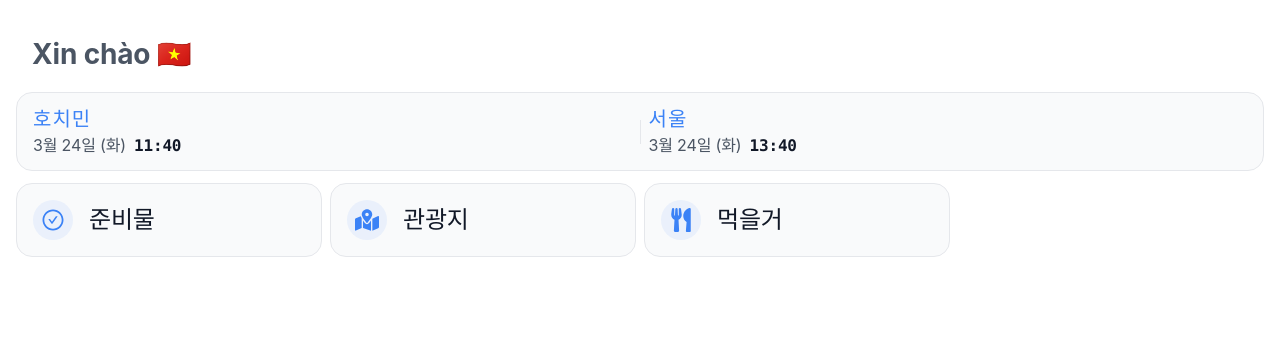
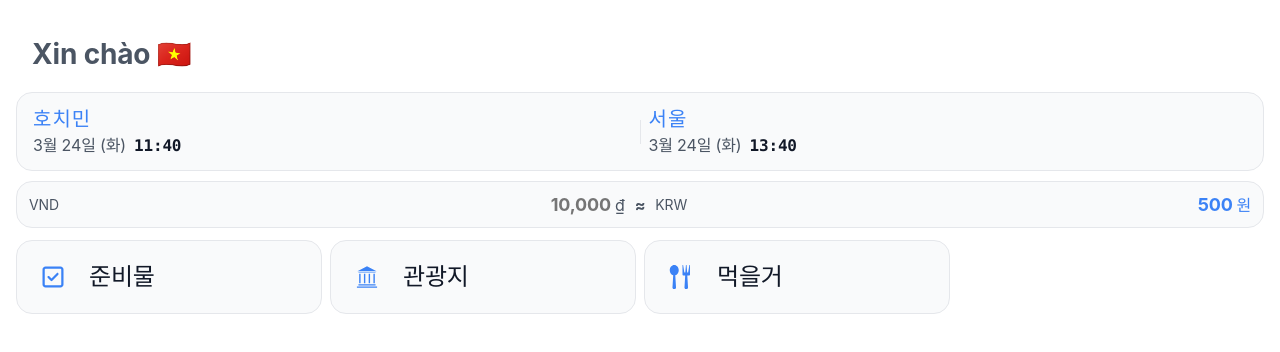
Before and after one commit to gowildyj/guidebook, a React (Vite) app: page / in a window 1280 px wide. Shown: the top 352 px of the page. Built offline with nearby package versions, Linux system fonts and the light colour scheme.

Commit message:
환율 컴포넌트

```diff
--- /dev/null
+++ b/src/components/Currency.jsx
@@ -0,0 +1,45 @@
+import React, { useState } from "react";
+import styles from "./Currency.module.css";
+
+const Currency = ({ overview }) => {
+  const [amount, setAmount] = useState("");
+
+  const handleInputChange = (e) => {
+    const value = e.target.value.replace(/[^0-9]/g, "");
+    setAmount(value);
+  };
+
+  const numericAmount = amount === "" ? 0 : Number(amount);
+  const converted = (numericAmount * overview.rate).toLocaleString("ko-KR", {
+    maximumFractionDigits: 0,
+  });
+
+  return (
+    <div className={styles.container}>
+      <div className={styles.inputGroup}>
+        <span className={styles.flag}>VND</span>
+        <input
+          className={styles.input}
+          type="text"
+          value={amount.replace(/\B(?=(\d{3})+(?!\d))/g, ",")}
+          onChange={handleInputChange}
+          placeholder="10,000"
+          inputMode="numeric"
+        />
+        <span className={styles.unitText}>₫</span>
+      </div>
+
+      <div className={styles.arrow}>≈</div>
+
+      <div className={styles.resultGroup}>
+        <span className={styles.flag}>KRW</span>
+        <div className={styles.result}>
+          {numericAmount > 0 ? converted : 500}
+          <span className={styles.unitText}> 원</span>
+        </div>
+      </div>
+    </div>
+  );
+};
+
+export default Currency;
--- /dev/null
+++ b/src/components/Currency.module.css
@@ -0,0 +1,58 @@
+.container {
+  display: flex;
+  align-items: center;
+  justify-content: space-between;
+  background-color: var(--bg-sub);
+  padding: var(--padding-sm);
+  border-radius: var(--border-radius);
+  border: 1px solid var(--border);
+  margin-top: var(--margin-md);
+}
+
+.inputGroup,
+.resultGroup {
+  display: flex;
+  align-items: center;
+  gap: var(--gap-sm);
+  flex: 1;
+  min-width: 0;
+}
+
+.flag {
+  font-size: var(--font-xs);
+}
+
+.input {
+  all: unset;
+  width: 100%;
+  font-size: var(--font-md);
+  font-weight: var(--font-weight);
+  color: var(--text-h);
+  text-align: right;
+  /* overflow: hidden; */
+  word-break: break-all;
+}
+
+.result {
+  width: 100%;
+  font-size: var(--font-md);
+  font-weight: var(--font-weight);
+  color: var(--accent);
+  text-align: right;
+  /* white-space: nowrap; */
+  word-break: break-all;
+}
+
+.unitText {
+  font-size: var(--font-sm);
+  color: var(--text-p);
+  /* min-width: 20px; */
+}
+
+.arrow {
+  padding: 0 10px;
+  color: var(--text);
+  font-weight: var(--font-weight);
+}
+
+/**/
--- a/src/components/DualTime.module.css
+++ b/src/components/DualTime.module.css
@@ -2,23 +2,23 @@
   display: flex;
   align-items: center;
   background: var(--bg-sub);
-  padding: var(--padding-inner);
+  padding: var(--padding-md);
   border-radius: var(--border-radius);
   border: 1px solid var(--border);
-  margin-top: 12px;
-  gap: var(--gap);
+  margin-top: var(--margin-lg);
+  gap: var(--gap-md);
 }
 
 .clockItem {
   flex: 1;
   display: flex;
   flex-direction: column;
-  gap: var(--gap);
+  gap: var(--gap-md);
 }
 
 .cityTag {
   font-size: var(--font-lg);
-  font-weight: 800;
+  font-weight: var(--font-weight);
   color: var(--accent);
   letter-spacing: 0.05em;
 }
@@ -26,12 +26,12 @@
 .timeWrap {
   display: flex;
   align-items: baseline;
-  gap: var(--gap);
+  gap: var(--gap-md);
 }
 
 .time {
   font-size: var(--font-sm);
-  font-weight: 700;
+  font-weight: var(--font-weight);
   color: var(--text-h);
   font-family: var(--mono);
 }
--- a/src/components/IconCard.module.css
+++ b/src/components/IconCard.module.css
@@ -2,7 +2,7 @@
   background-color: var(--bg-sub);
   border: 1px solid var(--border);
   border-radius: var(--border-radius);
-  padding: var(--padding-inner);
+  padding: var(--padding-md);
   display: flex;
   gap: var(--gap-lg);
   overflow: hidden;
@@ -34,14 +34,14 @@
 .cardContent {
   display: flex;
   flex-direction: column;
-  gap: var(--gap);
+  gap: var(--gap-md);
   flex: 1;
   /* text-align: center; */
 }
 
 .title {
   font-size: var(--font-xl);
-  font-weight: 600;
+  font-weight: var(--font-weight);
   color: var(--text-h);
   margin: 0;
 }
@@ -49,7 +49,7 @@
 .iconWrapper {
   width: 40px;
   height: 40px;
-  background-color: var(--accent-bg);
+  /* background-color: var(--accent-bg); */
   border-radius: 50%;
   display: flex;
   justify-content: center;
--- a/src/components/ImageCard.module.css
+++ b/src/components/ImageCard.module.css
@@ -2,13 +2,13 @@
   background-color: var(--bg-sub);
   border: 1px solid var(--border);
   border-radius: var(--border-radius);
-  /* padding: var(--padding-inner); */
+  /* padding: var(--padding-md); */
   display: flex;
   flex-direction: column;
   justify-content: flex-start;
   align-items: stretch;
   text-align: center;
-  gap: var(--gap);
+  gap: var(--gap-md);
   overflow: hidden;
   transition: all 0.25s cubic-bezier(0.4, 0, 0.2, 1);
 }
@@ -24,20 +24,20 @@
   /* justify-content: center;
   align-items: center;
   text-align: center; */
-  gap: var(--gap);
-  padding-bottom: var(--padding-inner-sm);
+  gap: var(--gap-md);
+  padding-bottom: var(--padding-sm);
 }
 
 .title {
   font-size: var(--font-lg);
-  font-weight: 600;
+  font-weight: var(--font-weight);
   color: var(--text-h);
   margin: 0;
 }
 
 .description {
   font-size: var(--font-md);
-  font-weight: 500;
+  font-weight: var(--font-weight);
   color: var(--text);
 }
 
--- a/src/data/common/menuData.js
+++ b/src/data/common/menuData.js
@@ -1,27 +1,31 @@
 import { AiOutlineCheckCircle } from "react-icons/ai";
 import { FaMapMarkedAlt, FaUtensils } from "react-icons/fa";
 import { MdOutlineCurrencyExchange } from "react-icons/md";
+
+import { FaRegSquareCheck } from "react-icons/fa6";
+import { GiGreekTemple } from "react-icons/gi";
+import { ImSpoonKnife } from "react-icons/im";
 
 export const menuData = [
   {
     id: 1,
     title: "준비물",
     description: "빠진 물건 없이 꼼꼼하게!",
-    icon: AiOutlineCheckCircle,
+    icon: FaRegSquareCheck,
     path: "/checklist",
   },
   {
     id: 2,
     title: "관광지",
     description: "호치민 & 붕따오 필수 코스",
-    icon: FaMapMarkedAlt,
+    icon: GiGreekTemple,
     path: "/places",
   },
   {
     id: 3,
     title: "먹을거",
     description: "현지인이 추천하는 맛집",
-    icon: FaUtensils,
+    icon: ImSpoonKnife,
     path: "/food",
   },
 ];
--- a/src/data/trip/trip_2026_04_vn/overview.js
+++ b/src/data/trip/trip_2026_04_vn/overview.js
@@ -1,8 +1,12 @@
 export const overview = {
+  country: "베트남",
   destination: "베트남(호치민, 붕따오)",
   startDate: "2026-04-11",
   endDate: "2026-04-16",
   timeZone: "Asia/Ho_Chi_Minh",
   locationName: "호치민",
   hello: "Xin chào 🇻🇳",
+  currency: "VND",
+  rate: 0.05,
+  locale: "vi-VN",
 };
--- a/src/pages/Home.jsx
+++ b/src/pages/Home.jsx
@@ -5,6 +5,7 @@ import { tripData } from "@/data";
 import ImageCard from "@/components/ImageCard";
 import IconCard from "@/components/IconCard";
 import DualTime from "@/components/DualTime";
+import Currency from "@/components/Currency";
 
 const Home = () => {
   const { menuData, overview } = tripData;
@@ -16,6 +17,7 @@ const Home = () => {
           <span>{overview.hello}</span>
         </h1>
         <DualTime overview={overview} />
+        <Currency overview={overview} />
       </header>
 
       <div className={styles.menuContainer}>
--- a/src/pages/Home.module.css
+++ b/src/pages/Home.module.css
@@ -1,14 +1,14 @@
 /* Home.module.css */
 
 .container {
-  padding: var(--padding-inner);
+  padding: var(--padding-md);
 }
 
 .menuContainer {
   display: grid;
   grid-template-columns: repeat(2, 1fr);
   align-items: stretch;
-  gap: var(--gap);
+  gap: var(--gap-md);
 }
 
 /* 태블릿 이상 */
@@ -27,11 +27,11 @@
 
 /**/
 .menuHeader {
-  padding: var(--padding-inner-sm) 0;
+  padding: var(--padding-sm) 0;
 }
 
 .menuTitle {
   font-size: var(--font-xxl);
-  font-weight: bold;
-  padding: var(--padding-inner-sm) var(--padding-inner);
+  font-weight: var(--font-weight);
+  padding: var(--padding-sm) var(--padding-md);
 }
--- a/src/styles/variables.css
+++ b/src/styles/variables.css
@@ -1,9 +1,16 @@
 :root {
-  --padding-inner: 16px;
-  --padding-inner-sm: 12px;
+  --padding-md: 16px;
+  --padding-sm: 12px;
 
-  --gap: 8px;
+  --margin-sm: 8px;
+  --margin-md: 10px;
+  --margin-lg: 12px;
+
+  --gap-sm: 4px;
+  --gap-md: 8px;
   --gap-lg: 16px;
+
+  --font-weight: 700;
 
   --font-xs: 14px;
   --font-sm: 16px;
```
